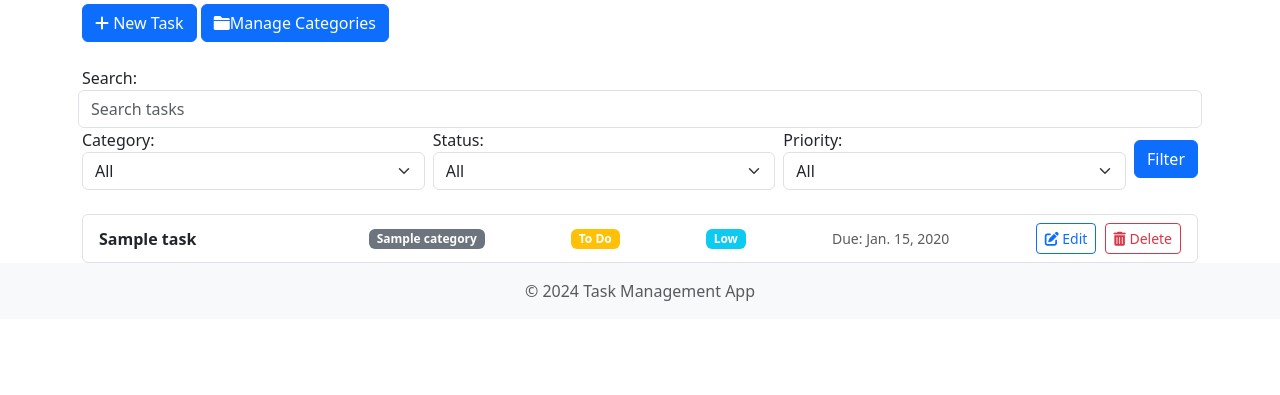
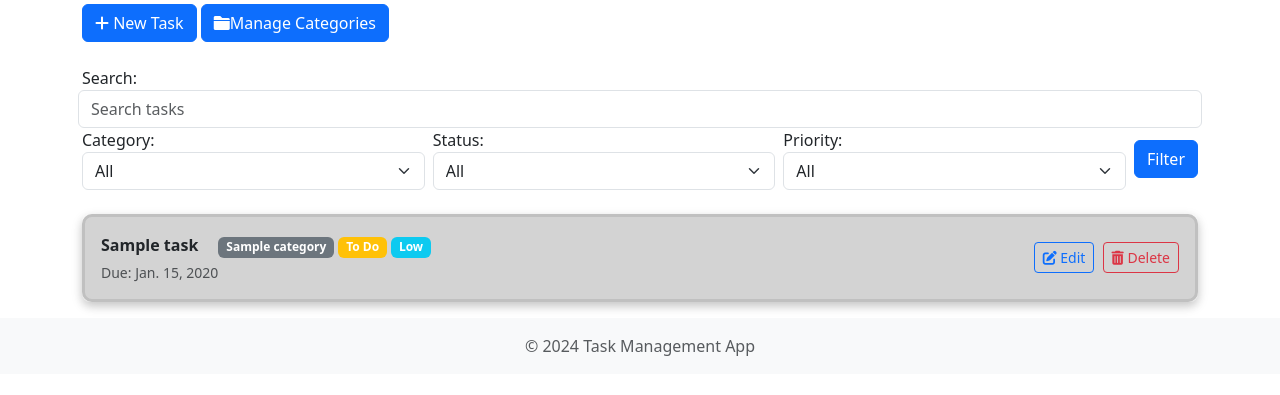
Before and after one commit to DankyiBenjamin/Task-management, a Django app: page / in a window 1280 px wide. Shown: the part 122-517 px from the top of the page. Run offline with Django 4.2, Linux system fonts and the light colour scheme; a user stored in the database is signed in; tables that the repository leaves empty hold one stand-in row (values such as "Sample post").

Commit message:
UI enhancement and due_date bug fix

```diff
--- a/task_management/task/forms.py
+++ b/task_management/task/forms.py
@@ -30,6 +30,10 @@ class TaskForm(forms.ModelForm):
 
     def clean_due_date(self):
         due_date = self.cleaned_data.get('due_date')
+        status = self.cleaned_data.get('status')
+        # checking if the status is set to done
+        if status == "done":
+            return due_date
         if due_date < date.today():
             raise ValidationError("The due date cannot be in the past")
 
--- /dev/null
+++ b/task_management/task/static/task/style.css
@@ -0,0 +1,63 @@
+.errorlist {
+    color: crimson;
+    font-size: 0.9em;
+    margin-top: 5px;
+}
+
+.task-list {
+    background-color: #ffffff;
+    /* border: 1px solid #dee2e6; */
+    border-radius: 8px;
+    box-shadow: 0 4px 8px rgba(0, 0, 0, 0.1);
+}
+
+.task-item {
+    background-color: #D3D3D3;
+    border: 3px solid #C0C0C0;
+    border-radius: 10px;
+    padding: 15px;
+    margin-bottom: 15px;
+    box-shadow: 0 4px 12px rgba(0, 0, 0, 0.15);
+}
+
+.task-item:hover {
+    background-color: #f1f3f5;
+    box-shadow: 0 4px 12px rgba(0, 0, 0, 0.2);
+    transform: translateY(-2px);
+
+}
+
+/* frosted-glass effect */
+
+.frosted-glass {
+    background-color: rgba(87, 84, 84, 0.274);
+
+    border-radius: 10px;
+    padding: 20px;
+
+    backdrop-filter: blur(10px);
+
+    box-shadow: 0 4px 12px rgba(0, 0, 0, 0.2);
+
+    border: 1px solid rgba(255, 255, 255, 0.4);
+
+    max-width: 400px;
+    /* Optional: Limit width for better readability */
+    margin: auto;
+    /* Center horizontally */
+}
+
+.frosted-glass h2 {
+    color: #333;
+    /* Darker color for contrast */
+    font-weight: bold;
+}
+
+.frosted-glass .form-control,
+.frosted-glass .btn {
+    background-color: rgba(255, 255, 255, 0.8);
+    /* Light background for inputs */
+    border: none;
+    color: #333;
+    /* Dark text color for contrast */
+}
--- a/task_management/task/static/task/styles.css
+++ /dev/null
@@ -1,5 +0,0 @@
-.errorlist {
-    color: crimson;
-    font-size: 0.9em;
-    margin-top: 5px;
-}
--- a/task_management/task/templates/task/task_list.html
+++ b/task_management/task/templates/task/task_list.html
@@ -69,10 +69,16 @@
 </form>
 
 <!-- Task list display -->
-<ul class="list-group">
+<div class="task-list">
   {% for task in tasks %}
-  <li class="list-group-item d-flex justify-content-between align-items-center">
-    <strong>{{ task.title }}</strong> <br>
+  <div class="task-item p-3 mb-3">
+      <div class="d-flex justify-content-between align-items-center">
+          <div>
+            <a href="{% url 'task_update' task.pk %}"  class="text-decoration-none text-reset" >
+              <strong>{{ task.title }}</strong>
+          </a>
+
+              <span class="ms-3">
                   {% if task.category %}
                       <span class="badge bg-secondary">{{ task.category.name }}</span>
                   {% else %}
@@ -82,11 +88,13 @@
                   <span class="badge {% if task.status == 'todo' %}bg-warning{% elif task.status == 'in_progress' %}bg-primary{% elif task.status == 'done' %}bg-success{% endif %}">
                       {{ task.get_status_display }}
                   </span>
+
                   <span class="badge {% if task.priority == 'low' %}bg-info{% elif task.priority == 'medium' %}bg-warning{% elif task.priority == 'high' %}bg-danger{% endif %}">
                       {{ task.get_priority_display }}
                   </span>
-
-    <small class="text-muted">Due: {{ task.due_date }}</small>
+              </span>
+              <small class="text-muted d-block mt-1">Due: {{ task.due_date }}</small>
+          </div>
           <div>
               <a href="{% url 'task_update' task.pk %}" class="btn btn-sm btn-outline-primary me-1">
                   <i class="fas fa-edit"></i> Edit
@@ -95,11 +103,12 @@
                   <i class="fas fa-trash-alt"></i> Delete
               </a>
           </div>
-</li>
+      </div>
+  </div>
   {% empty %}
-<li class="list-group-item">No tasks available.</li>
+  <div class="task-item p-3 mb-3">No tasks available.</div>
   {% endfor %}
-</ul>
+</div>
 
 {% endblock %}
 <!-- check on this to make changes -->
```
Also changed, not shown: task_management/task/templates/task/login.html (+6 -6 lines), task_management/task/templates/task/register.html (+14 -6 lines). Lines whose indentation alone changed are shown as unchanged.
